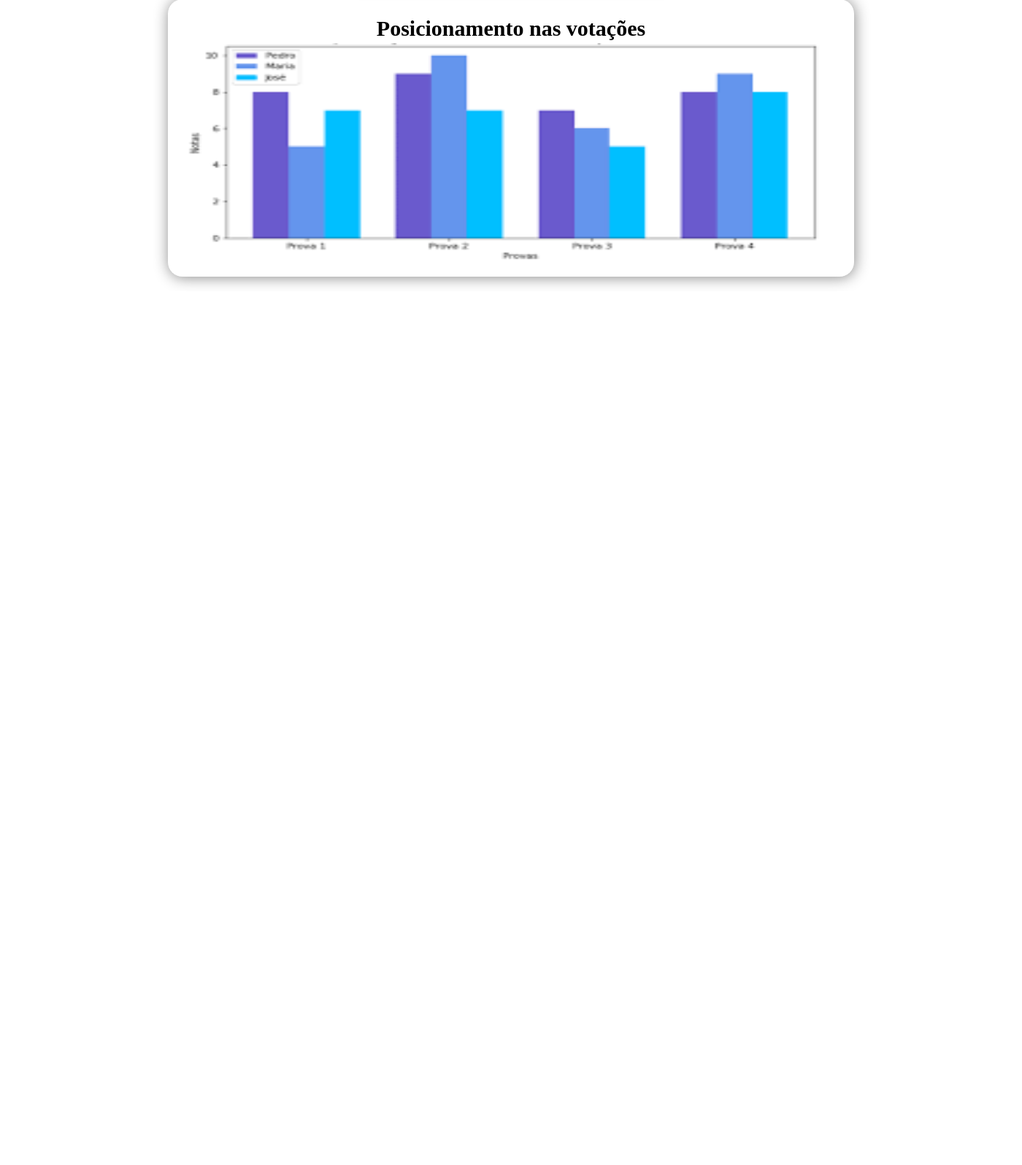
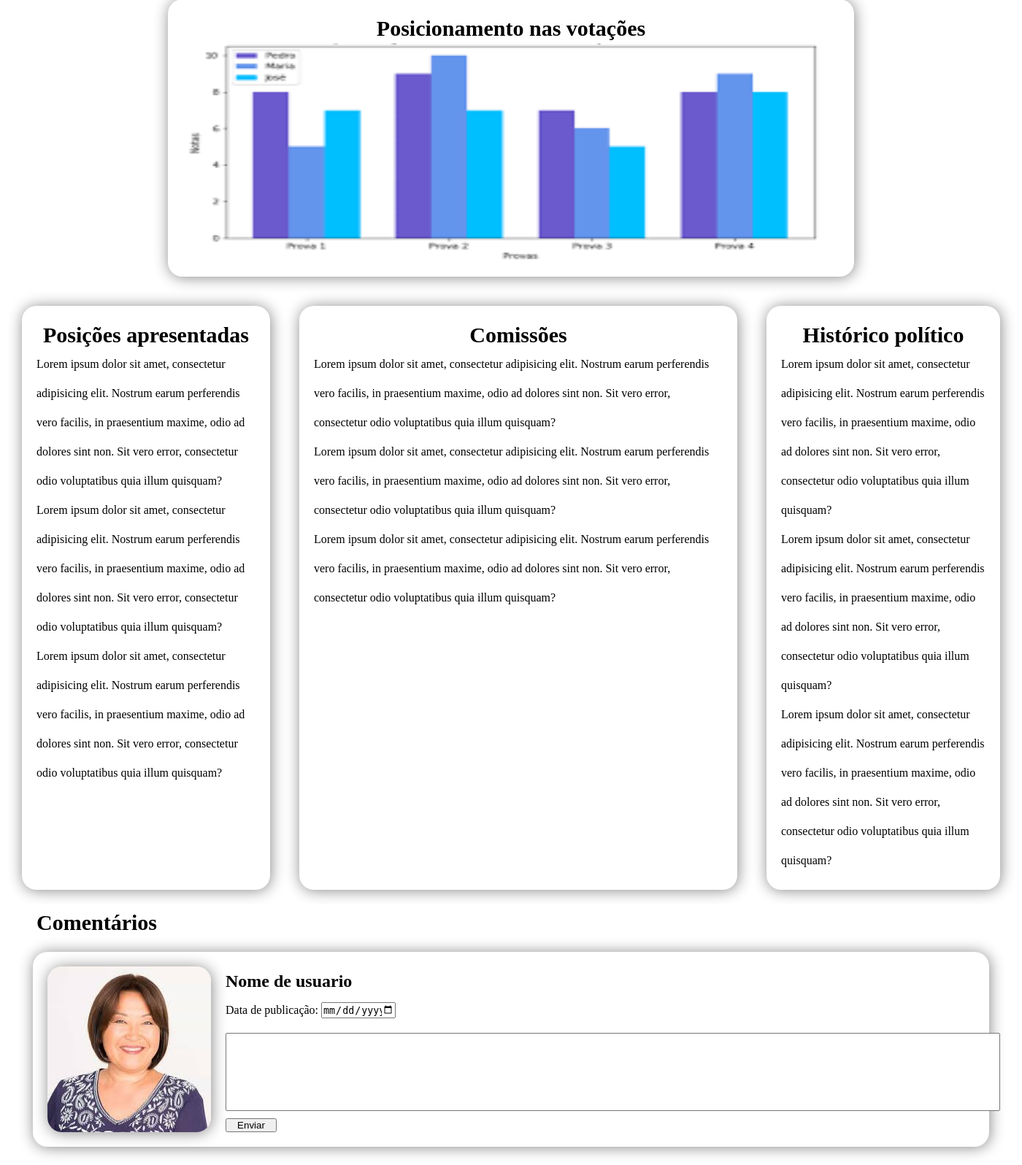
Before and after one commit to matheuskarnas/API-1, a Flask app: page /information.html in a window 1400 px wide. Shown: the part 862-2458 px from the top of the page at 73% size. Before the commit the page ends 1254 px from the top, so only its background shows below. Run offline with Flask 3, Linux system fonts and the light colour scheme.

Commit message:
feat add 'participações' and 'comentários'

```diff
--- a/src/app/front/static/css/information.css
+++ b/src/app/front/static/css/information.css
@@ -3,10 +3,24 @@
     padding: 0;
  }
 
-.flex-container {
+body {
+    display: flex;
+    flex-wrap: wrap;
+    background-color: white;
+}
+
+main {
   display: flex;
   flex-wrap: wrap;
   background-color: white;
+}
+
+footer {
+    display: flex;
+    flex-wrap: wrap;
+    background-color: white;
+    width: 100vw;
+    margin-inline: 20px;
 }
 
 .biografia {
@@ -44,3 +58,79 @@ h1{
     font-size: 30px;
     line-height: 40px;
 }
+
+.participações {
+    display: flex;
+    flex-wrap: wrap;
+    justify-content: center;
+    width: 100%;
+    margin: 20px;
+    gap: 40px;
+}
+
+.posições-apresentadas {
+    display: flex;
+    flex-direction: column;
+    padding: 20px;
+    border-radius: 20px;
+    width: 300px;
+    line-height: 40px;
+    box-shadow: 1px 1px 20px #888;
+}
+
+.comissões {
+    display: flex;
+    flex-direction: column;
+    padding: 20px;
+    border-radius: 20px;
+    width: 40vw;
+    line-height: 40px;
+    box-shadow: 1px 1px 20px #888;
+}
+
+.histórico-político {
+    display: flex;
+    flex-direction: column;
+    padding: 20px;
+    border-radius: 20px;
+    width: 20vw;
+    line-height: 40px;
+    box-shadow: 1px 1px 20px #888;
+}
+
+.comentários {
+    display: flex;
+    flex-direction: column;
+    flex-wrap: wrap;
+    justify-content: flex-start;
+    width: 100%;
+    margin: 5px;
+}
+
+.comentários > h1 {
+    display: flex;
+    justify-content: flex-start;
+    margin-left: 25px;
+}
+
+.caixa-comentário {
+    display: flex;
+    padding: 20px;
+    border-radius: 20px;
+    width: auto;
+    margin: 20px;
+    gap: 20px;
+    line-height: 40px;
+    box-shadow: 1px 1px 20px #888;
+}
+
+.botao {
+    margin-top: 10px;
+    cursor: pointer;
+    width: 70px;
+    text-align: center;
+}
+
+textarea {
+    resize: none;
+}
--- a/src/app/front/templates/information.html
+++ b/src/app/front/templates/information.html
@@ -4,7 +4,8 @@
     <link rel="stylesheet" href="../static/css/information.css">
 
 </head>
-<body class="flex-container">
+<body>
+    <main>
         <section class="biografia">
             <div class="blocoFoto">
                 <div style="display: flex; width: 30%;">
@@ -49,5 +50,73 @@
             </div>
         </section>
 
+        <section class="participações">
+            <div class="posições-apresentadas">
+                <h1>Posições apresentadas</h1>
+                <p>Lorem ipsum dolor sit amet, consectetur adipisicing elit. Nostrum earum perferendis vero facilis,
+                    in praesentium maxime, odio ad dolores sint non. Sit vero error, consectetur odio voluptatibus
+                    quia illum quisquam?
+                </p>
+                <p>Lorem ipsum dolor sit amet, consectetur adipisicing elit. Nostrum earum perferendis vero facilis,
+                    in praesentium maxime, odio ad dolores sint non. Sit vero error, consectetur odio voluptatibus
+                    quia illum quisquam?
+                </p>
+                <p>Lorem ipsum dolor sit amet, consectetur adipisicing elit. Nostrum earum perferendis vero facilis,
+                    in praesentium maxime, odio ad dolores sint non. Sit vero error, consectetur odio voluptatibus
+                    quia illum quisquam?
+                </p>
+            </div>
+
+            <div class="comissões">
+                <h1>Comissões</h1>
+                <p>Lorem ipsum dolor sit amet, consectetur adipisicing elit. Nostrum earum perferendis vero facilis,
+                    in praesentium maxime, odio ad dolores sint non. Sit vero error, consectetur odio voluptatibus
+                    quia illum quisquam?
+                </p>
+                <p>Lorem ipsum dolor sit amet, consectetur adipisicing elit. Nostrum earum perferendis vero facilis,
+                    in praesentium maxime, odio ad dolores sint non. Sit vero error, consectetur odio voluptatibus
+                    quia illum quisquam?
+                </p>
+                <p>Lorem ipsum dolor sit amet, consectetur adipisicing elit. Nostrum earum perferendis vero facilis,
+                    in praesentium maxime, odio ad dolores sint non. Sit vero error, consectetur odio voluptatibus
+                    quia illum quisquam?
+                </p>
+            </div>
+
+            <div class="histórico-político">
+                <h1>Histórico político</h1>
+                <p>Lorem ipsum dolor sit amet, consectetur adipisicing elit. Nostrum earum perferendis vero facilis,
+                    in praesentium maxime, odio ad dolores sint non. Sit vero error, consectetur odio voluptatibus
+                    quia illum quisquam?
+                </p>
+                <p>Lorem ipsum dolor sit amet, consectetur adipisicing elit. Nostrum earum perferendis vero facilis,
+                    in praesentium maxime, odio ad dolores sint non. Sit vero error, consectetur odio voluptatibus
+                    quia illum quisquam?
+                </p>
+                <p>Lorem ipsum dolor sit amet, consectetur adipisicing elit. Nostrum earum perferendis vero facilis,
+                    in praesentium maxime, odio ad dolores sint non. Sit vero error, consectetur odio voluptatibus
+                    quia illum quisquam?
+                </p>
+            </div>
+        </section>
+    </main>
+
+    <footer>
+        <section class="comentários">
+            <h1>Comentários</h1>
+            <article>
+                <div class="caixa-comentário">
+                    <img src="./imagens/amélia.jpg" alt="" style="border-radius: 20px; max-width: 100%; height: auto; box-shadow: 1px 1px 20px #888;">
+                    <div style="display: flex; flex-direction: column;">
+                        <h2>Nome de usuario</h2>
+                        <p>Data de publicação: <input type="date" style="margin-bottom: 20px; width: 7vw;"></p>
+                        <textarea rows="7" cols="130" maxlength="300" required></textarea>
+                        <button class="botao" type="button">Enviar</button>
+                    </div>
+                </div>
+            </article>
+        </section>
+    </footer>
+
 </body>
 </html>
```
Lines whose indentation alone changed are shown as unchanged.
